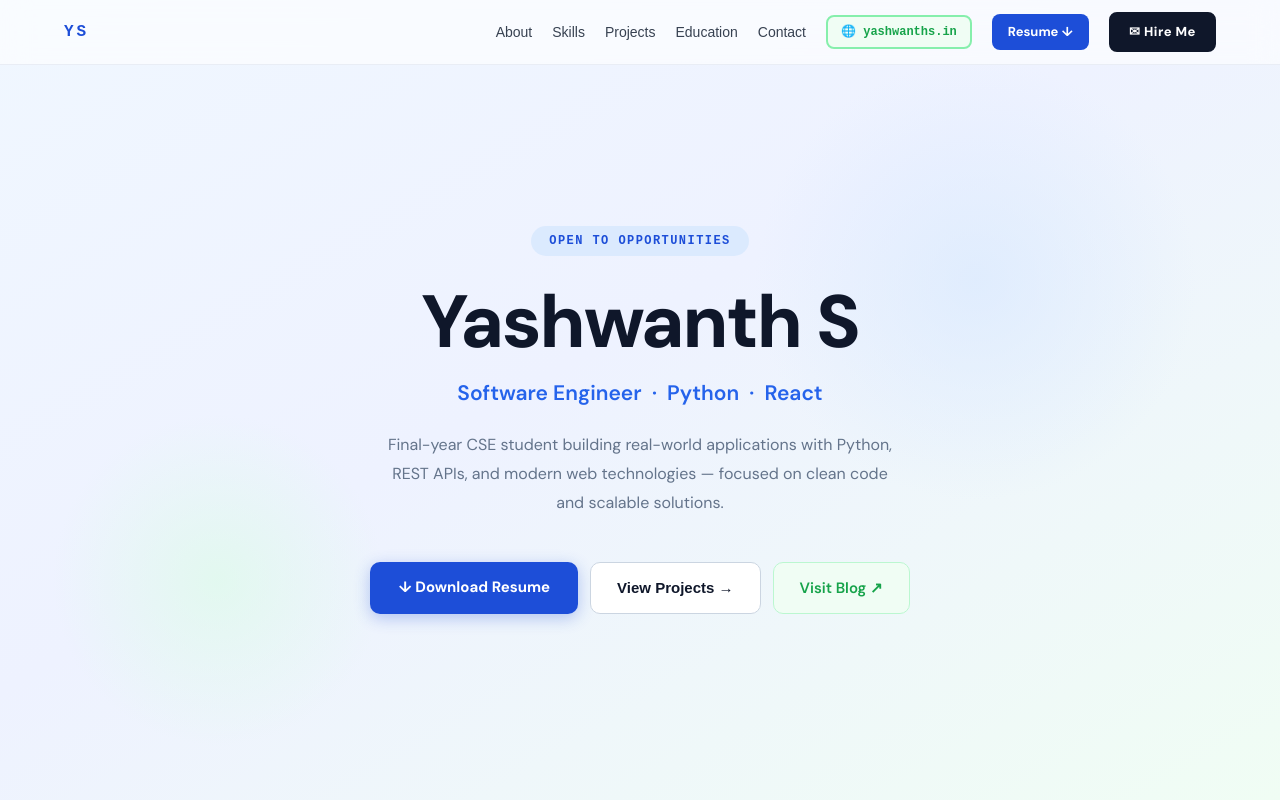
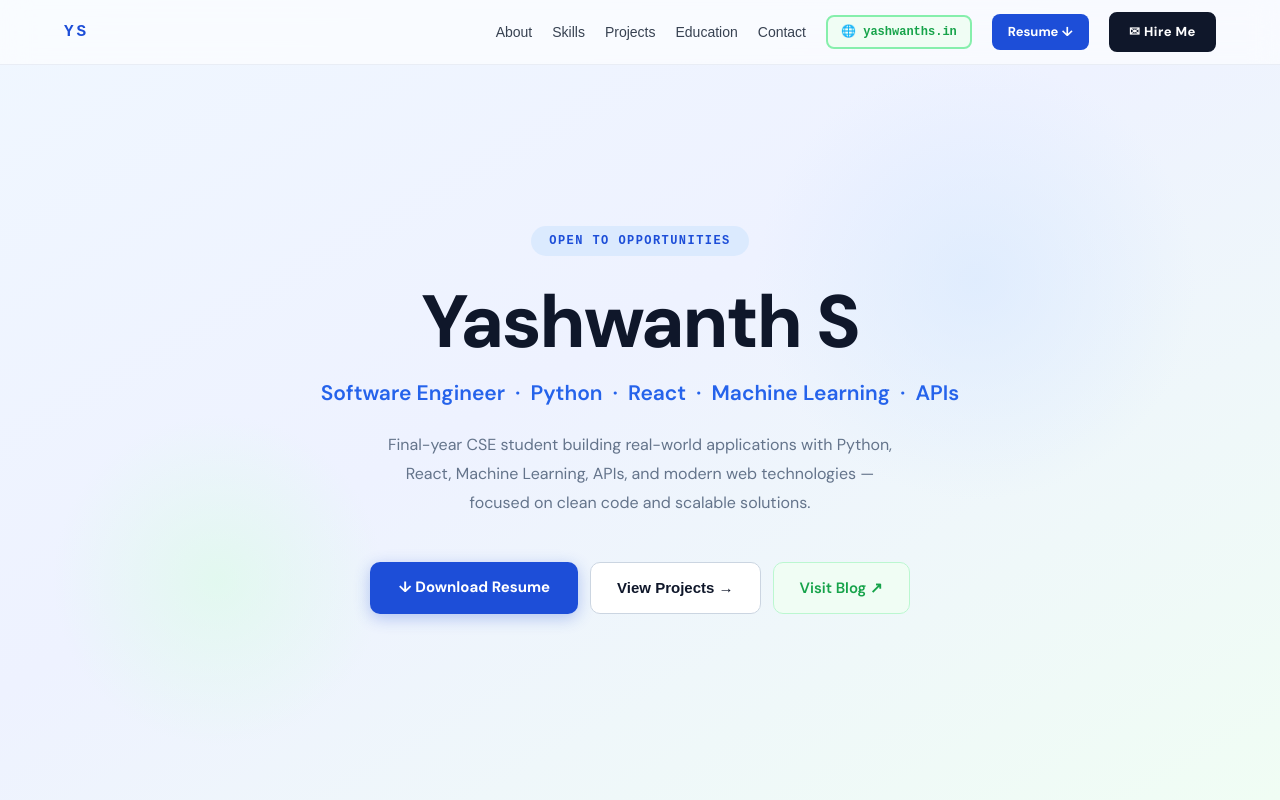
Before and after one commit to Yashwanth1810/YashwanthS_ValueResearch, a Next.js app: page /portfolio in a window 1280 px wide. Shown: the top 800 px of the page. Built offline with nearby package versions, Linux system fonts and the light colour scheme.

Commit message:
small changes in desc

```diff
--- a/app/portfolio/page.tsx
+++ b/app/portfolio/page.tsx
@@ -376,11 +376,11 @@ function Hero() {
         </h1>
 
         <p style={{ fontSize: "clamp(16px, 2.5vw, 21px)", color: "#2563eb", fontWeight: 600, marginBottom: 22, animation: "fadeUp 0.55s ease 0.14s both" }}>
-          Software Engineer &nbsp;·&nbsp; Python &nbsp;·&nbsp; React
+          Software Engineer &nbsp;·&nbsp; Python &nbsp;·&nbsp; React &nbsp;·&nbsp; Machine Learning &nbsp;·&nbsp; APIs
         </p>
 
         <p style={{ fontSize: 16, color: "#64748b", lineHeight: 1.8, maxWidth: 520, margin: "0 auto 44px", animation: "fadeUp 0.55s ease 0.2s both" }}>
-          Final-year CSE student building real-world applications with Python, REST APIs, and modern web technologies — focused on clean code and scalable solutions.
+          Final-year CSE student building real-world applications with Python, React, Machine Learning, APIs, and modern web technologies — focused on clean code and scalable solutions.
         </p>
 
         <div style={{ display: "flex", flexWrap: "wrap", gap: 12, justifyContent: "center", animation: "fadeUp 0.55s ease 0.26s both" }}>
--- a/components/PortfolioPreview.tsx
+++ b/components/PortfolioPreview.tsx
@@ -66,7 +66,7 @@ export default function PortfolioPreview() {
       </h1>
 
       <p style={{ color: "#475569", marginBottom: "15px" }}>
-        Final-year CSE student building real-world projects using Python, React and APIs.
+        Final-year CSE student building real-world applications using Python, React, APIs, and Machine Learning.
       </p>
 
       <div style={{ display: "flex", gap: "12px",alignItems: "center", flexWrap: "nowrap" }}>
```
